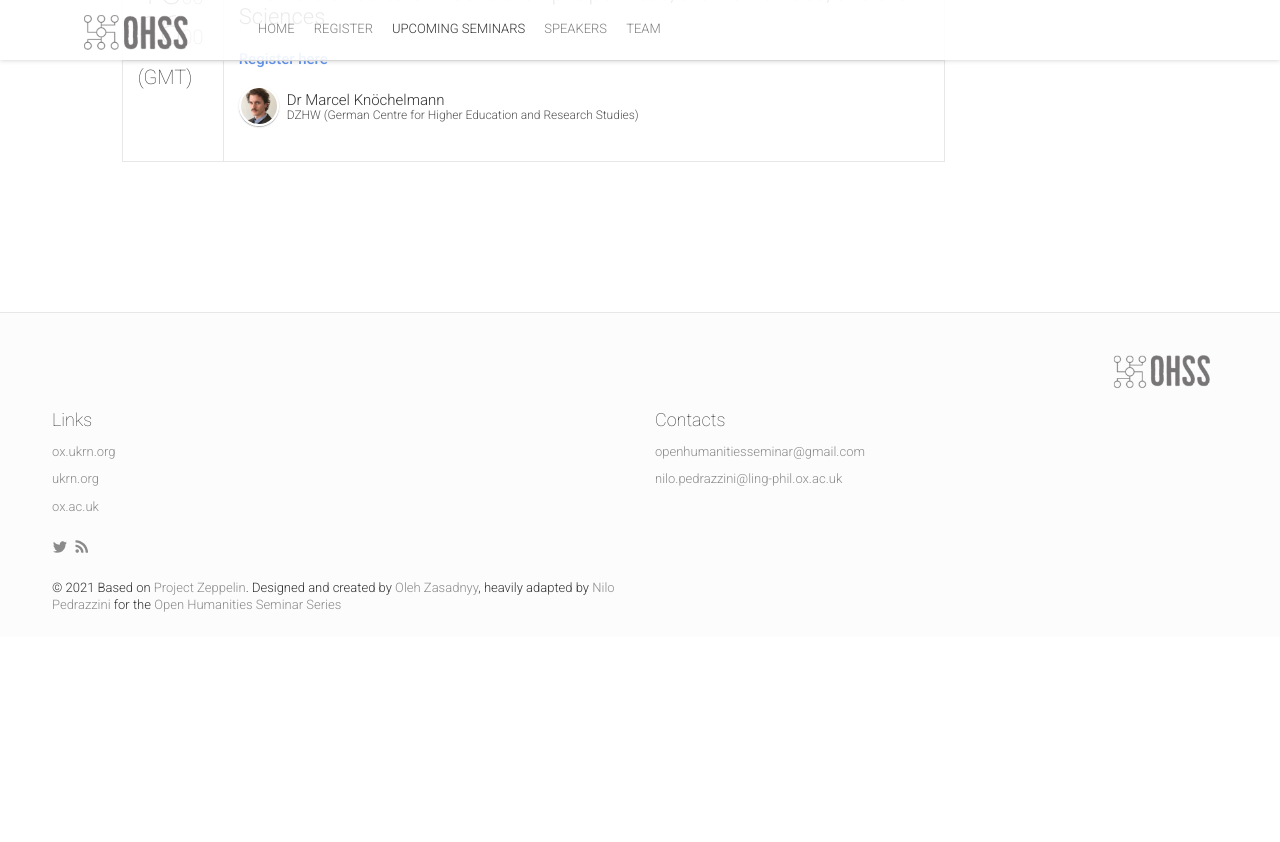
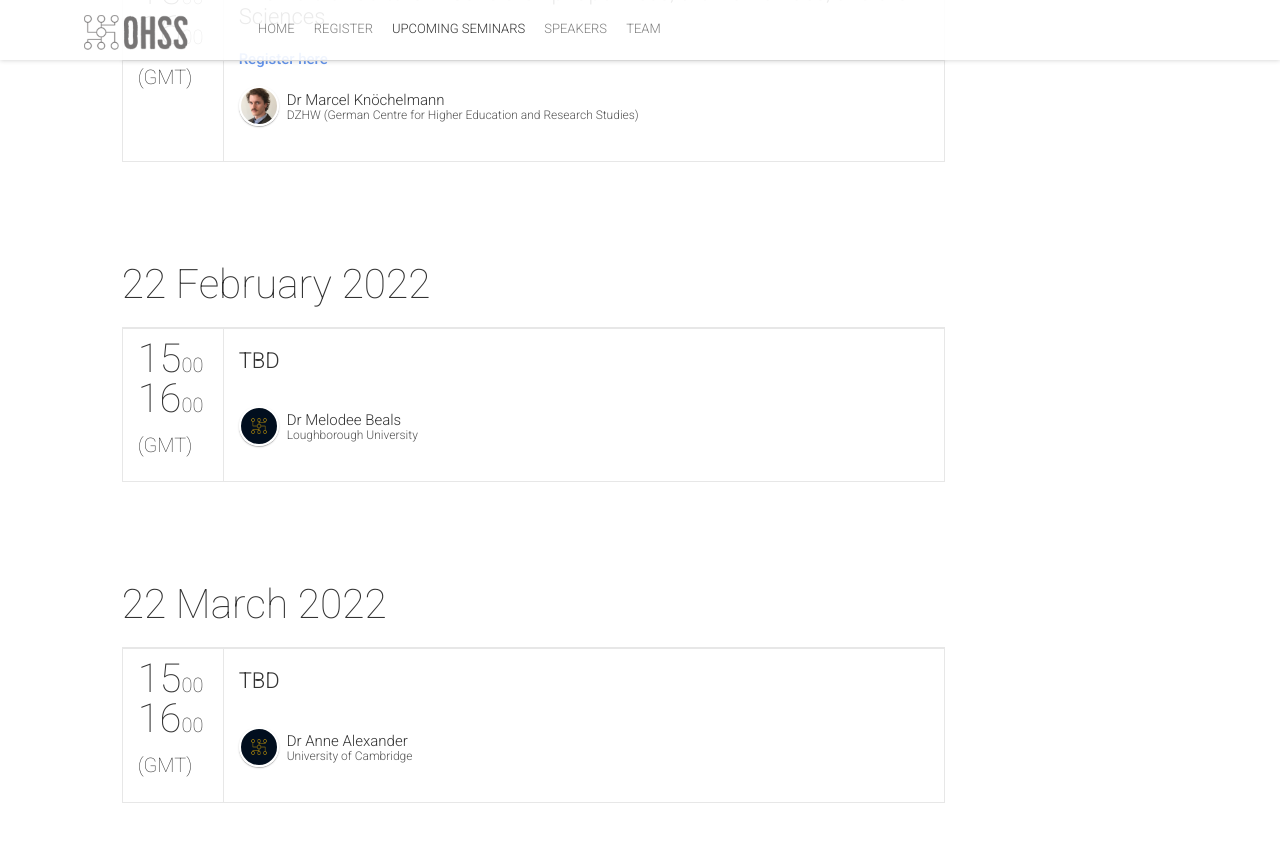
Before and after one commit to openhumanitiesseminar/openhumanitiesseminar.github.io, a Jekyll site: the page built from schedule.html, in a window 1280 px wide and 900 px high, scrolled down 573 px. Shown: the top 842 px of the window. Built offline with Jekyll 4.4.1, drawn with Linux system fonts in a browser that asks for light colours; nearby versions of some CDN libraries; comment, search, counter and statistics services are not loaded; before the commit the page ends 1210 px from its top, so only the background shows below that.

Commit message:
add speakers

```diff
--- a/_data/schedule.yml
+++ b/_data/schedule.yml
@@ -8,3 +8,25 @@
         sessionIds: [001],
         registration: https://zoom.us/meeting/register/tJwlcOCqrj4sGtdOt6LSb1P6sDm-x9W8FyCe
     }
+
+-
+  date: "2022-02-22"
+  dateReadable: "22 February 2022"
+  timeslots:
+    - {
+        startTime: "15:00",
+        endTime: "16:00 (GMT)",
+        sessionIds: [002],
+        #registration: https://zoom.us/meeting/register/tJwlcOCqrj4sGtdOt6LSb1P6sDm-x9W8FyCe
+    }
+
+-
+  date: "2022-03-22"
+  dateReadable: "22 March 2022"
+  timeslots:
+    - {
+        startTime: "15:00",
+        endTime: "16:00 (GMT)",
+        sessionIds: [003],
+        #registration: https://zoom.us/meeting/register/tJwlcOCqrj4sGtdOt6LSb1P6sDm-x9W8FyCe
+    }
--- a/_data/speakers.yml
+++ b/_data/speakers.yml
@@ -9,3 +9,27 @@
   rockstar: true
   social:
     - {name: "site", link: "https://marcel-knoechelmann.de"}
+
+-
+  id: 4
+  name: "Dr Melodee"
+  surname: "Beals"
+  company: "Loughborough University"
+  #title: "Sociologist"
+  #bio: "Dr Marcel Knöchelmann is a sociologist with a focus on scholarly communication, inequities in education, and the production of knowledge. After a research stay at Yale University, he completed his PhD at University College London in 2021 with the thesis: Rationalities of Scholarly Discourse: A Cultural Sociological Analysis of Authorship and Publishing in the Humanities, funded by the London Arts & Humanities Partnership. He currently works at the German Centre for Higher Education and Research Studies, DZHW Berlin. Prior to his research, he worked as a bookseller and at different publishing houses in the UK and Germany. He is a founding member of the network for higher education and science policy of German Social Democrats."
+  thumbnailUrl: default.jpg
+  rockstar: true
+  social:
+    - {name: "site", link: "https://mhbeals.com"}
+
+-
+  id: 5
+  name: "Dr Anne"
+  surname: "Alexander"
+  company: "University of Cambridge"
+  #title: "Sociologist"
+  #bio: "Dr Marcel Knöchelmann is a sociologist with a focus on scholarly communication, inequities in education, and the production of knowledge. After a research stay at Yale University, he completed his PhD at University College London in 2021 with the thesis: Rationalities of Scholarly Discourse: A Cultural Sociological Analysis of Authorship and Publishing in the Humanities, funded by the London Arts & Humanities Partnership. He currently works at the German Centre for Higher Education and Research Studies, DZHW Berlin. Prior to his research, he worked as a bookseller and at different publishing houses in the UK and Germany. He is a founding member of the network for higher education and science policy of German Social Democrats."
+  thumbnailUrl: default.jpg
+  rockstar: true
+  social:
+    - {name: "site", link: "https://www.crassh.cam.ac.uk/about/people/anne-alexander/"}
--- a/_includes/schedule.html
+++ b/_includes/schedule.html
@@ -41,7 +41,9 @@
                                     <div class="slot-content" style="border-right-color: {{ day.tracks[slotIndex].color }}">
                                         <h5 class="slot-title" itemprop="name">{{ session.title }}</h5>
                                         <br>
-                                        <p><a href="{{ timeslot.registration }}" style="color: cornflowerblue; font-weight: bolder;">Register here</a></p>
+                                        {% if timeslot.registration != null %}
+                                            <p><a href="{{ timeslot.registration }}" style="color: cornflowerblue; font-weight: bolder;">Register here</a></p>
+                                        {% endif %}
                                         <span class="slot-language">{{session.language | upcase}}</span>
                                         <ul class="slot-speakers">
                                             {% for speaker in site.data.speakers %}
```
Also changed, not shown: _data/sessions.yml (+14 -0 lines), 9 other files.
